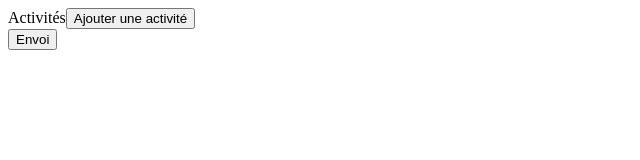
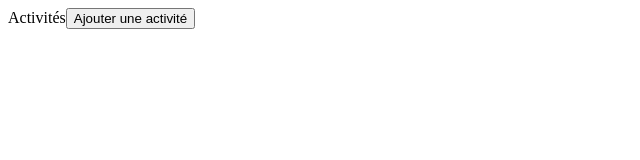
Before and after one commit to dymafr/vue-c11l11, a Vue app: page / in a window 1280 px wide. Shown: the top 160 px of the page, without its empty margins (0-640 px from the left). Built offline with nearby package versions, Linux system fonts and the light colour scheme.

Commit message:
1 file modified

```diff
--- a/src/App.vue
+++ b/src/App.vue
@@ -1,23 +1,24 @@
 <template>
-  <form @submit="submit">
+  <form>
     <div>
       <label>Activités</label>
-      <button type="button">Ajouter une activité</button>
+      <button @click="push()" type="button">Ajouter une activité</button>
     </div>
-    <button>Envoi</button>
+    <div :key="field.key" v-for="{ field, i } in fields">
+      <Field :name="`hobbies[${i}]`" />
+    </div>
+    <pre>{{ values }}</pre>
   </form>
 </template>
 
 <script setup lang="ts">
-import { useFieldArray, useForm } from 'vee-validate';
+import { useForm, useFieldArray, Field } from 'vee-validate';
 import { z } from 'zod';
 import { toFieldValidator } from '@vee-validate/zod';
 
-const { handleSubmit, values } = useForm();
+const { values } = useForm;
 
-const submit = handleSubmit(() => {});
-
-const { value: cityValue, errorMessage } = useFieldArray('address.city');
+const { value: cityValue, push } = useFieldArray('address.city');
 </script>
 
 <style scoped lang="scss"></style>
```
